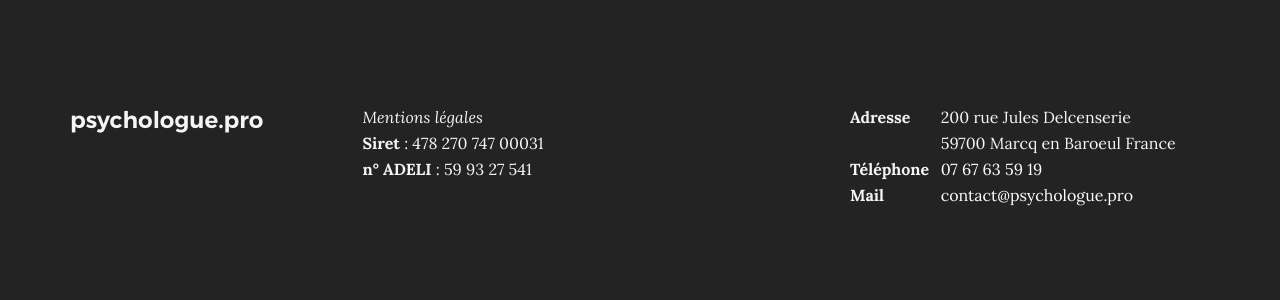
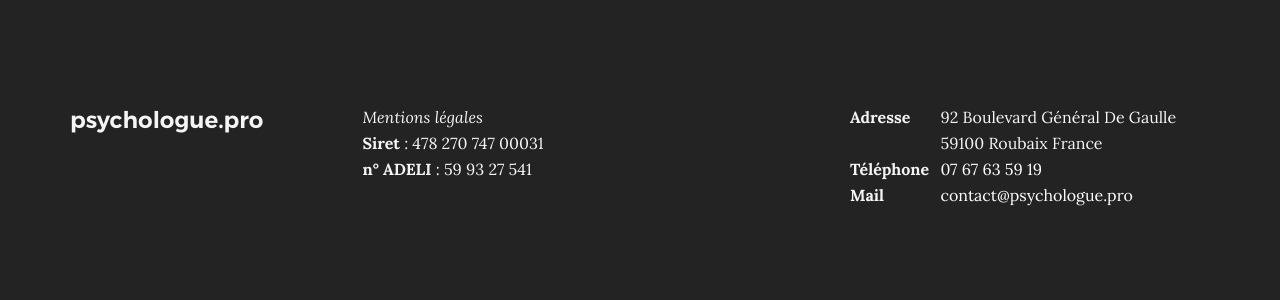
Before and after one commit to psychologue-pro/www, a Jekyll site: the page built from index.html, in a window 1280 px wide and 900 px high, scrolled down 4705 px. Shown: the part 507-807 px from the top of the window. Built offline with Jekyll 4.4.1, drawn with Linux system fonts in a browser that asks for light colours; comment, search, counter and statistics services are not loaded; some of the changed text lies outside the part shown.

Commit message:
Changed: new address

```diff
--- a/_layouts/default.html
+++ b/_layouts/default.html
@@ -88,8 +88,8 @@
                     <table width="100%">
                         <tr valign="top" itemprop="address" itemscope itemtype="http://schema.org/PostalAddress">
                             <th>Adresse</th>
-                            <td itemprop="streetAddress">200 rue Jules Delcenserie<br/>
-                                <span itemprop="postalCode">59700</span> <span itemprop="addressLocality">Marcq en Baroeul</span>
+                            <td itemprop="streetAddress">92 Boulevard Général De Gaulle<br/>
+                                <span itemprop="postalCode">59100</span> <span itemprop="addressLocality">Roubaix</span>
                                 <meta itemprop="addressCountry" content="FR" />France
                             </td>
                         </tr>
--- a/index.html
+++ b/index.html
@@ -1,6 +1,6 @@
 ---
 layout: default
-title: "Psychologue.pro - Valérie Chappey, psychologue à Marcq en Baroeul"
+title: "Psychologue.pro - Valérie Chappey, psychologue à Roubaix"
 navbarclass: "nav--absolute nav--transparent"
 keywords: "Psychologue, TCC, EMDR, Trauma, Traumas, TOC, Troubles obsessionnels compulsifs, Burnout, Stress, Dépression"
 description: "Psychologue diplômée, je mets à votre disposition mes compétences pour de vous aider dans vos problématiques personnelles, professionnelles & vos choix de vie."
@@ -20,7 +20,7 @@
                 <p class="lead">
                     <h1>
                         Psychologue <abbr title="thérapie cognitivo-comportementale">TCC</abbr> et <abbr title="Eye movement desensitization and reprocessing">EMDR</abbr><br/>
-                    à Marcq en Barœul
+                    à Roubaix
                 </h1>
                 </p>
                 <div>
@@ -270,8 +270,8 @@
 
 <section class="map-1 section--overlap">
     <div class="map-container">
-        <iframe src="https://www.google.com/maps/embed?pb=!1m18!1m12!1m3!1d2529.391243071827!2d3.098618215969196!3d50.65699598034131!2m3!1f0!2f0!3f0!3m2!1i1024!2i768!4f13.1!3m3!1m2!1s0x47c32a1fcfe35061%3A0x733bce13696305a2!2sVal%C3%A9rie+Chappey!5e0!3m2!1sfr!2sfr!4v1491219635648"
-                kwframeid="1"></iframe>
+        <iframe src="https://www.google.com/maps/embed?pb=!1m18!1m12!1m3!1d2528.0039880359795!2d3.1666363157398445!3d50.68275097950816!2m3!1f0!2f0!3f0!3m2!1i1024!2i768!4f13.1!3m3!1m2!1s0x47c328f6d191c303%3A0xd3d84b4624e41aa7!2s92%20Boulevard%20du%20G%C3%A9n%C3%A9ral%20de%20Gaulle%2C%2059100%20Roubaix!5e0!3m2!1sen!2sfr!4v1582638534920!5m2!1sen!2sfr"
+        kwframeid="1"></iframe>
     </div>
 </section>
 <script type="application/ld+json">
@@ -289,9 +289,9 @@
  } ],
  "address": {
  "@type": "PostalAddress",
- "streetAddress": "200 rue Jules Delcenserie",
- "addressLocality": "Marcq en Baroeul",
- "postalCode": "59700",
+ "streetAddress": "92 Boulevard Général De Gaulle",
+ "addressLocality": "Roubaix",
+ "postalCode": "59100",
  "addressCountry": "FR"
  },
  "contactPoint": {
```
